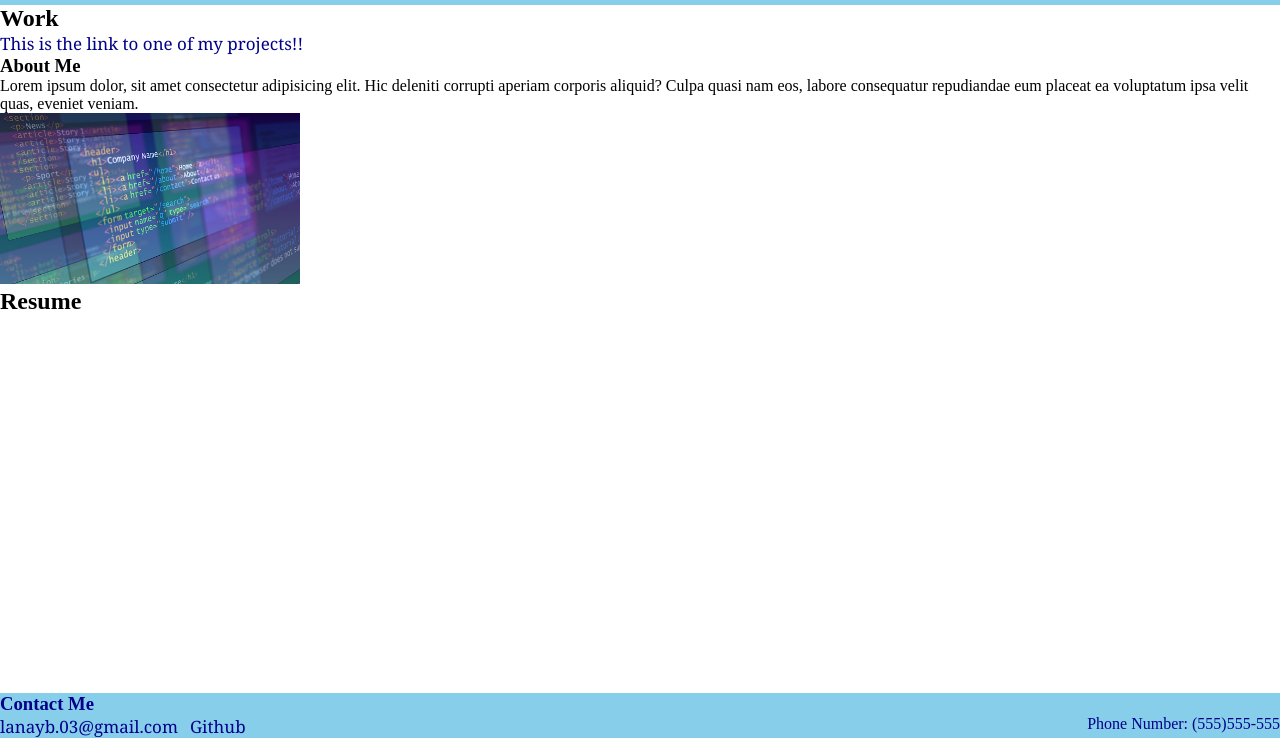
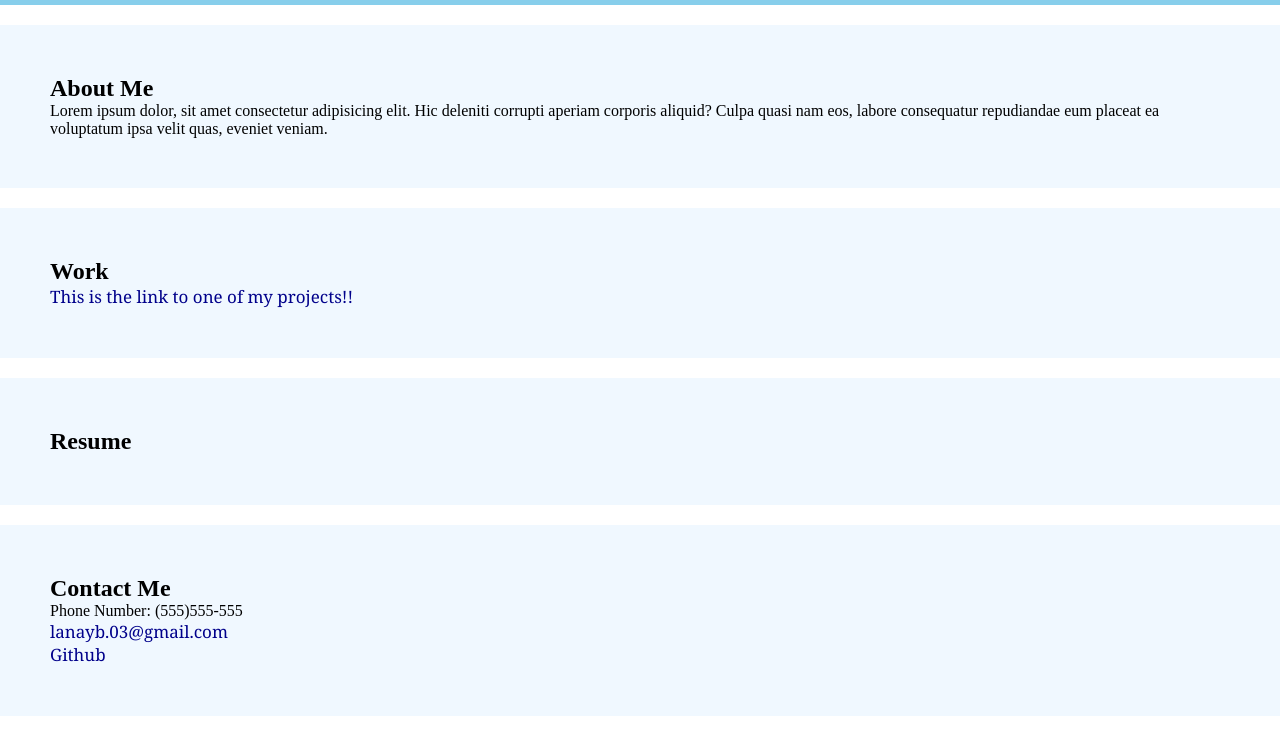
Before and after one commit to lanayb/skillz.com, a plain HTML site: page index.html in a window 1280 px wide. Shown: the part 62-800 px from the top of the page. Drawn offline with Linux system fonts and the light colour scheme.

Commit message:
Updated css

```diff
--- a/Assets/style.css
+++ b/Assets/style.css
@@ -41,6 +41,31 @@ header {
   cursor: pointer;
 }
 
+#project1 {
+  background-color: aliceblue;
+  margin-top: 20px;
+  padding: 50px;
+}
+
+#AboutMe {
+  background-color: aliceblue;
+  margin-top: 20px;
+  padding: 50px;
+}
+
+
+#resume {
+  background-color: aliceblue;
+  margin-top: 20px;
+  padding: 50px;
+}
+
+#contactMe {
+  background-color: aliceblue;
+  margin-top: 20px;
+  padding: 50px;
+}
+
  .footer {
   color: darkblue;
   position: fixed;
--- a/index.html
+++ b/index.html
@@ -8,52 +8,48 @@
     <title>My Portfolio</title>
 </head>
 <body>
+
     <header>
        <div class="header h2">
            <h2>Lanay Brown</h2>
        </div>
         <nav>
             <ul class="nav-links">
+                <li><a href="#">About Me</a></li>
+                <li><a href="#">Work</a></li>
+                <li><a href="#">Resume</a></li>
                 <li><a href="#">Contact Me</a></li>
-                <li><a href="#">Resume</a></li>
-                <li><a href="#">Work</a></li>
-                <li><a href="#">About Me</a></li>
             </ul>
         </nav>
     </header>
 
-    <!-- <div class="content"> -->
-        <h2>Work</h2>
-     <div class="project1">
-         <p>
-             <a href="https://lanayb.github.io/dope-horoscope/"> This is the link to one of my projects!!</a>
-         </p>
-     </div>
 
-        <div id="About Me" class="About Me">
-            <h3>About Me</h3>
+        <div id="AboutMe">
+            <h2>About Me</h2>
             <p>Lorem ipsum dolor, sit amet consectetur adipisicing elit. Hic deleniti corrupti aperiam corporis aliquid? Culpa quasi nam eos, labore consequatur repudiandae eum placeat ea voluptatum ipsa velit quas, eveniet veniam.</p>
-                <img src="/istockphoto-1290492381-170667a.jpg" alt="picture of code" width="300" >
+                <!-- <img src="/istockphoto-1290492381-170667a.jpg" alt="picture of code" width="300" > -->
 
         </div>
 
-        <div>
+
+        <div id="project1">
+            <h2>Work</h2>
+             <p>
+                 <a href="https://lanayb.github.io/dope-horoscope/"> This is the link to one of my projects!!</a>
+             </p>
+         </div>
+
+        <div id="resume">
             <h2>Resume</h2>
         </div>
 
-    <!-- </div> -->
-
-    <footer>
-        <div class="footer">
-            <h3>Contact Me</h3>
-            <div id="phone">
+        <div id="contactMe">
+            <h2>Contact Me</h2>
             <p>Phone Number: (555)555-555</p>
-            </div>
-                <div class="footer-links">
-                <a href="https://mail.google.com/mail/u/0/?tab=rm&ogbl#inbox">lanayb.03@gmail.com</a>
-                   &nbsp; <a href="https://github.com/lanayb">Github</a>
+            <a href="https://mail.google.com/mail/u/0/?tab=rm&ogbl#inbox">lanayb.03@gmail.com</a>
+            <br>
+             <a href="https://github.com/lanayb">Github</a>
         </div>
-    </footer>
 
 </body>
 </html>
```
